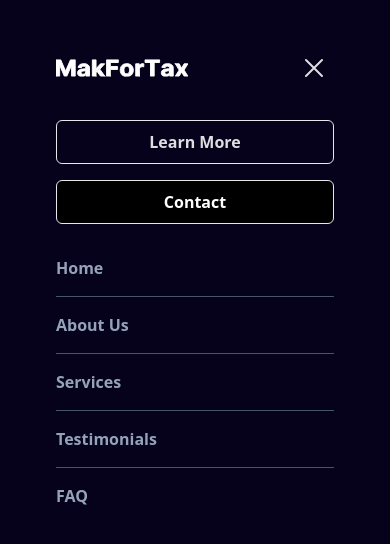
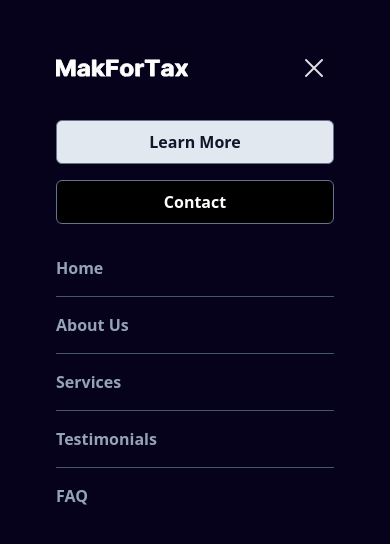
Before and after one commit to TheDevRatt/MakForTax, a React (Vite) app: page / in a window 390 px wide. Both pictures are taken after a click on the button "Open main menu". Shown: the top 544 px of the page. Built offline with nearby package versions, Linux system fonts and the light colour scheme.

Commit message:
Update navbar.tsx

```diff
--- a/src/components/navbar/navbar.tsx
+++ b/src/components/navbar/navbar.tsx
@@ -29,7 +29,7 @@ const Navbar: React.FC = () => {
                 aria-controls="mobile-menu"
                 aria-expanded={isMenuOpen ? "true" : "false"}
                 aria-label="menu"
-                className="inline-flex items-center justify-center rounded-md p-1 text-slate-11 transition ease-in-out hover:bg-slate-5 hover:text-slate-12 focus-visible:outline-none focus-visible:ring-2 focus-visible:ring-slate-6"
+                className="inline-flex items-center justify-center rounded-md p-1 text-slate-11 transition ease-in-out hover:bg-slate-800 hover:text-slate-400 focus-visible:outline-none focus-visible:ring-2 focus-visible:ring-slate-6"
                 type="button"
                 onClick={toggleMenu}
               >
@@ -63,13 +63,13 @@ const Navbar: React.FC = () => {
           >
             <div className="flex w-full flex-col">
               <a
-                className="text-base h-11 pl-4 pr-4 rounded-md gap-2 font-semibold dark:bg-slate-3 border-slate-6 dark:text-slate-11 bg-slate-2 text-slate-12 hover:bg-slate-4 focus-visible:ring-2 focus-visible:ring-slate-7 focus-visible:outline-none focus-visible:bg-slate-4 disabled:hover:bg-slate-4 inline-flex items-center border justify-center select-none disabled:cursor-not-allowed disabled:opacity-70 transition ease-in-out duration-200 mb-4 w-full"
+                className="text-base h-11 pl-4 pr-4 rounded-md gap-2 font-semibold dark:bg-slate-800 border-slate-500 dark:text-slate-100 bg-slate-200 text-slate-900 hover:bg-slate-400 focus-visible:ring-2 focus-visible:ring-slate-7 focus-visible:outline-none focus-visible:bg-slate-4 disabled:hover:bg-slate-4 inline-flex items-center border justify-center select-none disabled:cursor-not-allowed disabled:opacity-70 transition ease-in-out duration-200 mb-4 w-full"
                 href="/login"
               >
                 Learn More
               </a>
               <a
-                className="text-base h-11 pl-4 pr-4 rounded-md gap-2 font-semibold bg-black dark:bg-white text-white dark:text-black border-slate-6 hover:bg-black/90 dark:hover:bg-white/90 focus-visible:ring-2 dark:focus-visible:ring-white/40 focus-visible:ring-black/40 focus-visible:outline-none dark:focus-visible:bg-white/90 focus-visible:bg-black/90 disabled:hover:bg-black dark:disabled:hover:bg-white inline-flex items-center border justify-center select-none disabled:cursor-not-allowed disabled:opacity-70 transition ease-in-out duration-200 mb-4 w-full"
+                className="text-base h-11 pl-4 pr-4 rounded-md gap-2 font-semibold bg-black dark:bg-white text-white dark:text-black border-slate-500 hover:bg-black/90 dark:hover:bg-white/90 focus-visible:ring-2 dark:focus-visible:ring-white/40 focus-visible:ring-black/40 focus-visible:outline-none dark:focus-visible:bg-white/90 focus-visible:bg-black/90 disabled:hover:bg-black dark:disabled:hover:bg-white inline-flex items-center border justify-center select-none disabled:cursor-not-allowed disabled:opacity-70 transition ease-in-out duration-200 mb-4 w-full"
                 href="/signup"
               >
                 Contact
```
